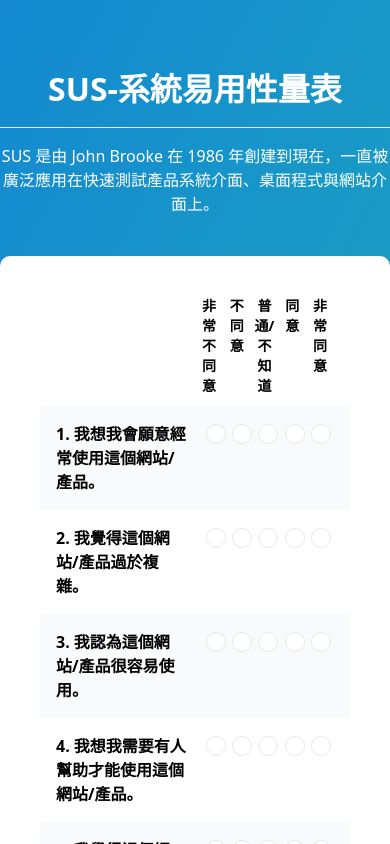
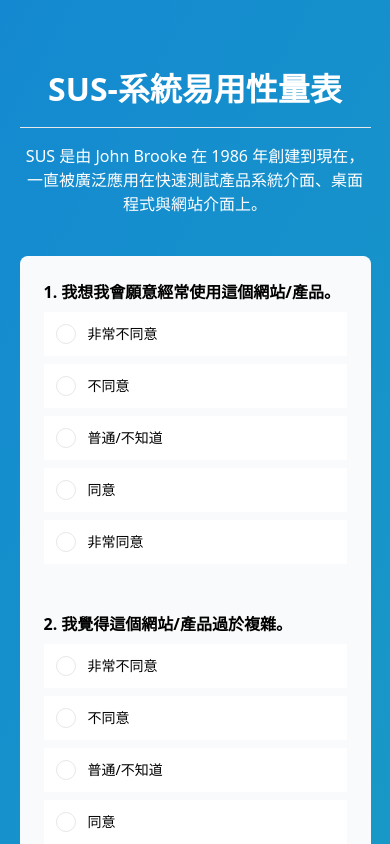
Before and after one commit to dastine0308/system-usability-scale, a Vue app: page /index in a window 390 px wide. Shown: the top 844 px of the page. Built offline with nearby package versions, Linux system fonts and the light colour scheme.

Commit message:
[feature] add RWD

```diff
--- a/src/component/Result.vue
+++ b/src/component/Result.vue
@@ -155,7 +155,7 @@ const handleBack = () => {
 </script>
 
 <template>
-  <div>
+  <div class="p-[1.5rem]">
     <p class="font-semibold">使用李克特五分量表，非常不同意：1分、不同意：2分、普通/不知道：3分、同意：4分、非常同意：5分，共十題，奇數題為正向題，偶數題爲負向題，所以計算的時候，正向負向的計算方式會不一樣。</p>
     <ul class="my-[40px]">
       <li class="grid grid-cols-2 gap-[16px] my-[8px]" v-for="obj in resultGroup" :key="obj.key">
@@ -165,7 +165,7 @@ const handleBack = () => {
     </ul>
     <div class="flex m-auto bg-center bg-no-repeat bg-cover bg-[url('@/assets/sus-scale-adj.jpg')] max-w-[815px] min-h-[274px]" />
   </div>
-  <div class="flex w-[100%] mt-[40px]">
+  <div class="flex w-[80%] md:w-[100%] my-[40px]">
     <button
       class="m-auto rounded-[20px] min-w-[100%] md:min-w-[352px] min-h-[40px] text-white enabled:bg-gradient-to-r from-[#4CAAF5] to-[#28B4BE]  disabled:bg-[#F5F5F5] disabled:text-[#D9D9D9] disabled:border disabled:border-[#D9D9D9]"
       @click="handleBack"
--- a/src/component/SurveyForm.vue
+++ b/src/component/SurveyForm.vue
@@ -83,19 +83,19 @@
 </script>
 
 <template>
-    <div class="overflow-hidden bg-white sm:rounded-lg">
-        <div class="grid grid-cols-2 gap-4 mb-[10px] pr-[16px]">
+    <div class="w-[100%] border-gray-200 bg-gray-50 md:bg-white rounded-lg overflow-hidden">
+        <div class="hidden md:grid grid-cols-2 gap-4 mb-[10px] pr-[16px]">
             <ul class="col-start-2 flex flex-row">
                 <li class="text-sm basis-1/5 text-center font-semibold" v-for="item in radioBtnList" :key="item.value">{{ item.label }}</li>
             </ul>
         </div>
-        <div class="border-gray-200">
-            <div v-for="(qa, qaIdx) in qaList" :key="qaIdx" class="grid grid-cols-2 gap-4 p-[16px]" :class="{'bg-gray-50': qaIdx%2 === 0}">
+        <div>
+            <div v-for="(qa, qaIdx) in qaList" :key="qaIdx" class="md:grid md:grid-cols-2 md:gap-4 p-[1.5rem] md:p-[1rem]" :class="{'md:bg-gray-50': qaIdx%2 === 0}">
                 <p class="font-semibold">{{ qa.label }}</p>
-                <ul class="col-start-2 flex flex-row">
-                    <li class="basis-1/5 text-center" v-for="(item, idx) in radioBtnList" :key="idx">
+                <ul class="md:col-start-2 flex flex-col md:flex-row">
+                    <li class="md:basis-1/5 flex w-[100%] mt-2 md:mt-0 bg-white md:bg-transparent" v-for="(item, idx) in radioBtnList" :key="idx">
                         <label
-                            class="relative flex cursor-pointer items-center rounded-full p-3"
+                            class="w-[100%] relative flex cursor-pointer items-center rounded-full p-3 md:m-auto"
                             :for="`qa_${qaIdx}-opt_${idx}`"
                         >
                             <input
@@ -103,9 +103,9 @@
                                 v-model="qaList[qaIdx].ans"
                                 :value="item.value"
                                 type="radio"
-                                class="absolute left-[calc((100%-1.25rem)/2)] before:content[''] peer h-5 w-5 cursor-pointer appearance-none rounded-full border border-blue-gray-200 text-[#4CAAF5] transition-all bg-white before:absolute before:top-2/4 before:left-2/4 before:block before:h-12 before:w-12 before:-translate-y-2/4 before:-translate-x-2/4 before:rounded-full before:bg-blue-gray-500 before:opacity-0 before:transition-opacity checked:border-[#4CAAF5] checked:before:bg-[#4CAAF5] hover:before:opacity-10"
+                                class="md:absolute left-[calc((100%-1.25rem)/2)] before:content[''] peer h-5 w-5 cursor-pointer appearance-none rounded-full border border-blue-gray-200 text-[#4CAAF5] transition-all bg-white before:absolute before:top-2/4 before:hidden md:before:left-2/4  md:before:block before:h-12 before:w-12 before:-translate-y-2/4 before:-translate-x-2/4 before:rounded-full before:bg-blue-gray-500 before:opacity-0 before:transition-opacity checked:border-[#4CAAF5] checked:before:bg-[#4CAAF5] hover:before:opacity-10"
                             />
-                            <div class="pointer-events-none absolute top-2/4 left-2/4 -translate-y-2/4 -translate-x-2/4 text-[#4CAAF5] opacity-0 transition-opacity peer-checked:opacity-100">
+                            <div class="pointer-events-none absolute top-2/4 left-[calc((1.25rem+24px)/2)] md:left-2/4 -translate-y-2/4 -translate-x-2/4 text-[#4CAAF5] opacity-0 transition-opacity peer-checked:opacity-100">
                                 <svg
                                     xmlns="http://www.w3.org/2000/svg"
                                     class="h-3.5 w-3.5"
@@ -115,13 +115,14 @@
                                     <circle data-name="ellipse" cx="8" cy="8" r="8"></circle>
                                 </svg>
                             </div>
+                            <p class="ml-3 text-sm md:hidden">{{ item.label }}</p>
                         </label>
                     </li>
                 </ul>
             </div>
         </div>
     </div>
-    <div class="flex w-[100%] mt-[40px]">
+    <div class="flex w-[80%] md:w-[100%] my-[40px]">
         <button
             class="m-auto rounded-[20px] min-w-[100%] md:min-w-[352px] min-h-[40px] text-white enabled:bg-gradient-to-r from-[#4CAAF5] to-[#28B4BE]  disabled:bg-[#F5F5F5] disabled:text-[#D9D9D9] disabled:border disabled:border-[#D9D9D9] disabled:cursor-not-allowed"
             :disabled="qaList.some((el)=>!el.ans)"
--- a/src/views/HomeView.vue
+++ b/src/views/HomeView.vue
@@ -8,7 +8,7 @@
     <p class="text-white text-center">
       SUS 是由 John Brooke 在 1986 年創建到現在，一直被廣泛應用在快速測試產品系統介面、桌面程式與網站介面上。
     </p>
-    <div class="bg-white mt-[40px] mb-[60px] p-[40px] rounded-[10px] flex flex-col items-center justify-center">
+    <div class="bg-white mt-[40px] mb-[60px] md:p-[40px] rounded-[10px] flex flex-col items-center justify-center">
       <router-view />
     </div>
   </div>
--- a/tailwind.config.js
+++ b/tailwind.config.js
@@ -30,7 +30,7 @@ module.exports = {
     function ({ addComponents }) {
       addComponents({
         '.container': {
-          maxWidth: '100%',
+          maxWidth: '90%',
           '@screen sm': {
             maxWidth: '540px',
           },
```
